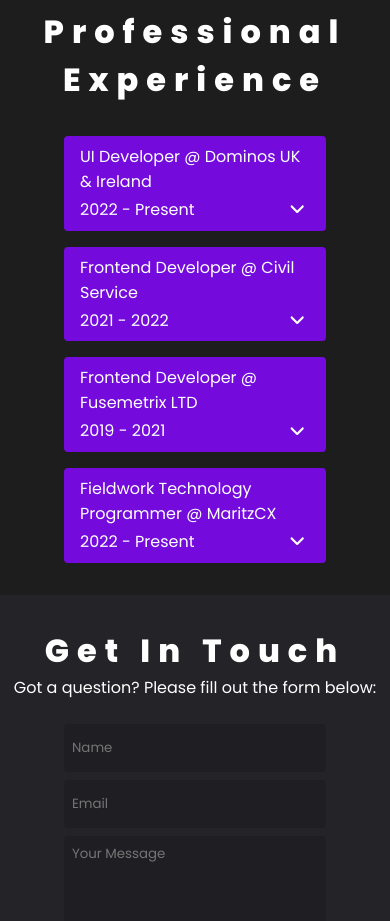
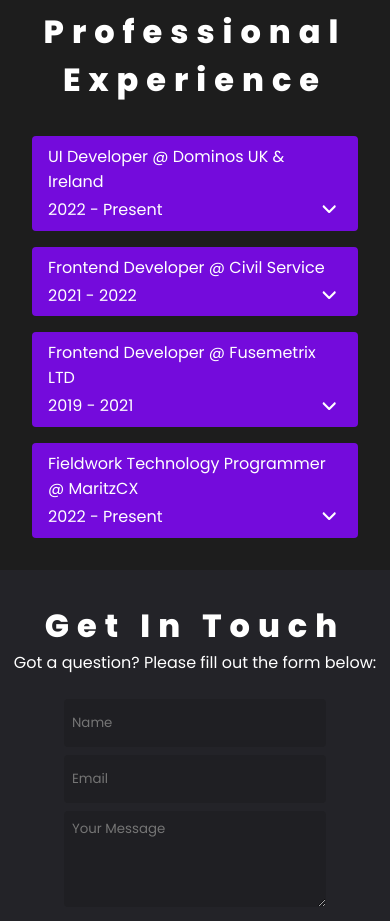
Before and after one commit to otd1990/new-portfolio-2025, a Vue app: page / in a window 390 px wide. Shown: the part 5420-6341 px from the top of the page. Built offline with nearby package versions, Linux system fonts and the light colour scheme; what @tsparticles/vue3 would draw is missing.

Commit message:
accordion follows width convention

```diff
--- a/src/components/ProfessionalExperience.vue
+++ b/src/components/ProfessionalExperience.vue
@@ -229,4 +229,10 @@
   font-size: 0.75rem;
   border-radius: 2rem;
 }
+
+@media (max-width: 1200px) {
+  .professional-experience__accordions {
+    padding: 0;
+  }
+}
 </style>
```
